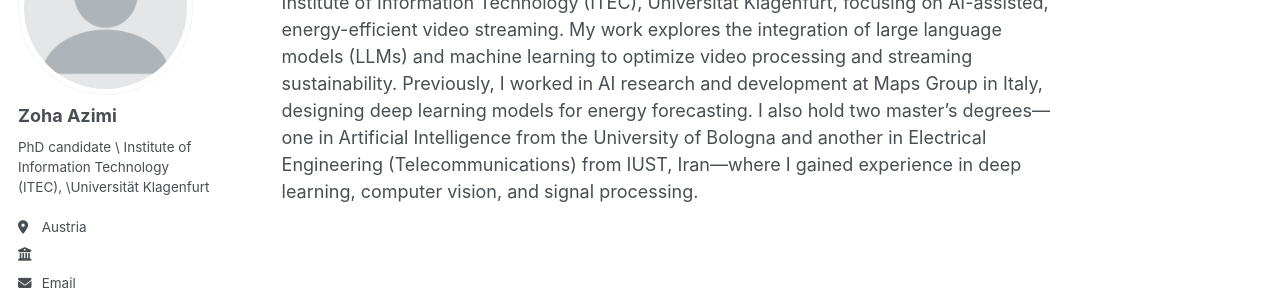
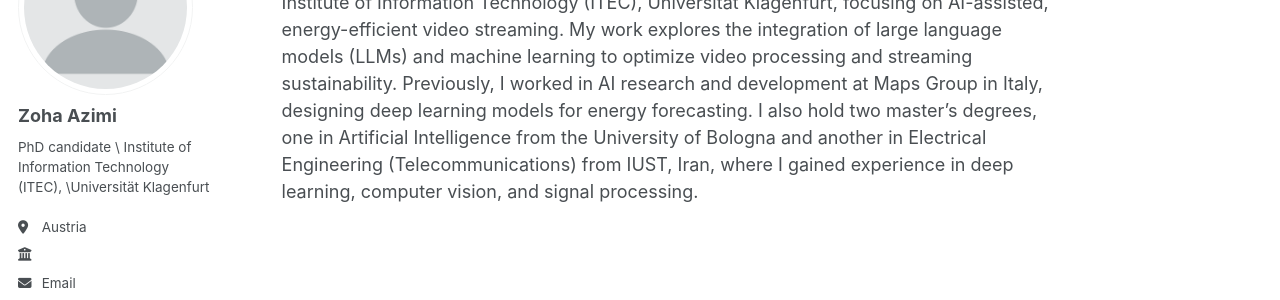
Before and after one commit to zoha-az/zoha-az, a Jekyll site: the page built from _pages/about.md, in a window 1280 px wide. Shown: the part 179-479 px from the top of the page. Built offline with Jekyll 4.4.1, drawn with Linux system fonts in a browser that asks for light colours; some web fonts are replaced; a script that is not in the unit is left out; some of the changed text lies outside the part shown.

```diff
--- a/_pages/about.md
+++ b/_pages/about.md
@@ -7,4 +7,4 @@ redirect_from:
   - /about.html
 ---
 
-Hi there! I am Zoha Azimi and I am a Ph.D. researcher and university assistant at the Institute of Information Technology (ITEC), Universität Klagenfurt, focusing on AI-assisted, energy-efficient video streaming. My work explores the integration of large language models (LLMs) and machine learning to optimize video processing and streaming sustainability. Previously, I worked in AI research and development at Maps Group in Italy, designing deep learning models for energy forecasting. I also hold two master’s degrees—one in Artificial Intelligence from the University of Bologna and another in Electrical Engineering (Telecommunications) from IUST, Iran—where I gained experience in deep learning, computer vision, and signal processing.
+Hi there! I am Zoha Azimi and I am a Ph.D. researcher and university assistant at the Institute of Information Technology (ITEC), Universität Klagenfurt, focusing on AI-assisted, energy-efficient video streaming. My work explores the integration of large language models (LLMs) and machine learning to optimize video processing and streaming sustainability. Previously, I worked in AI research and development at Maps Group in Italy, designing deep learning models for energy forecasting. I also hold two master’s degrees, one in Artificial Intelligence from the University of Bologna and another in Electrical Engineering (Telecommunications) from IUST, Iran, where I gained experience in deep learning, computer vision, and signal processing.
```
